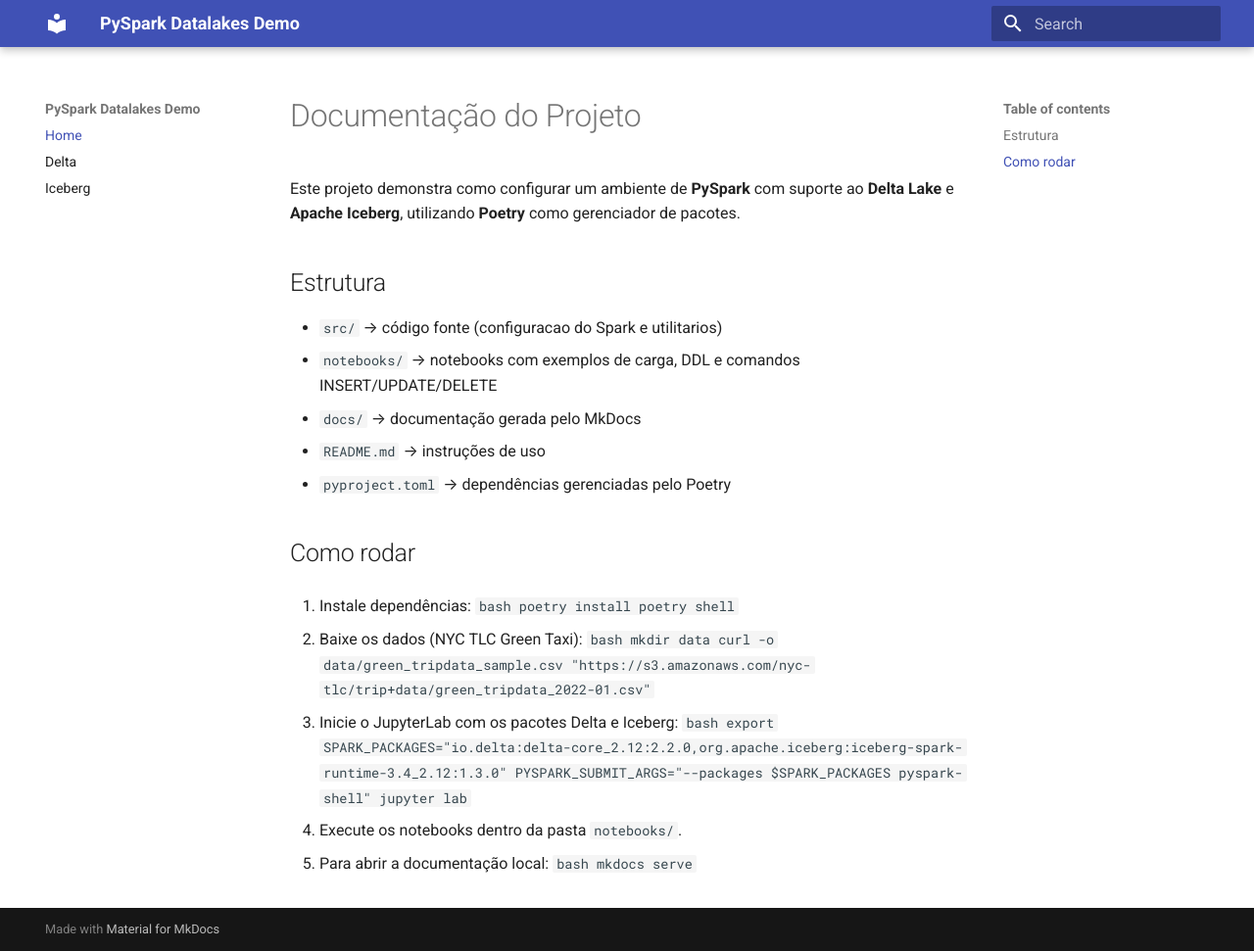
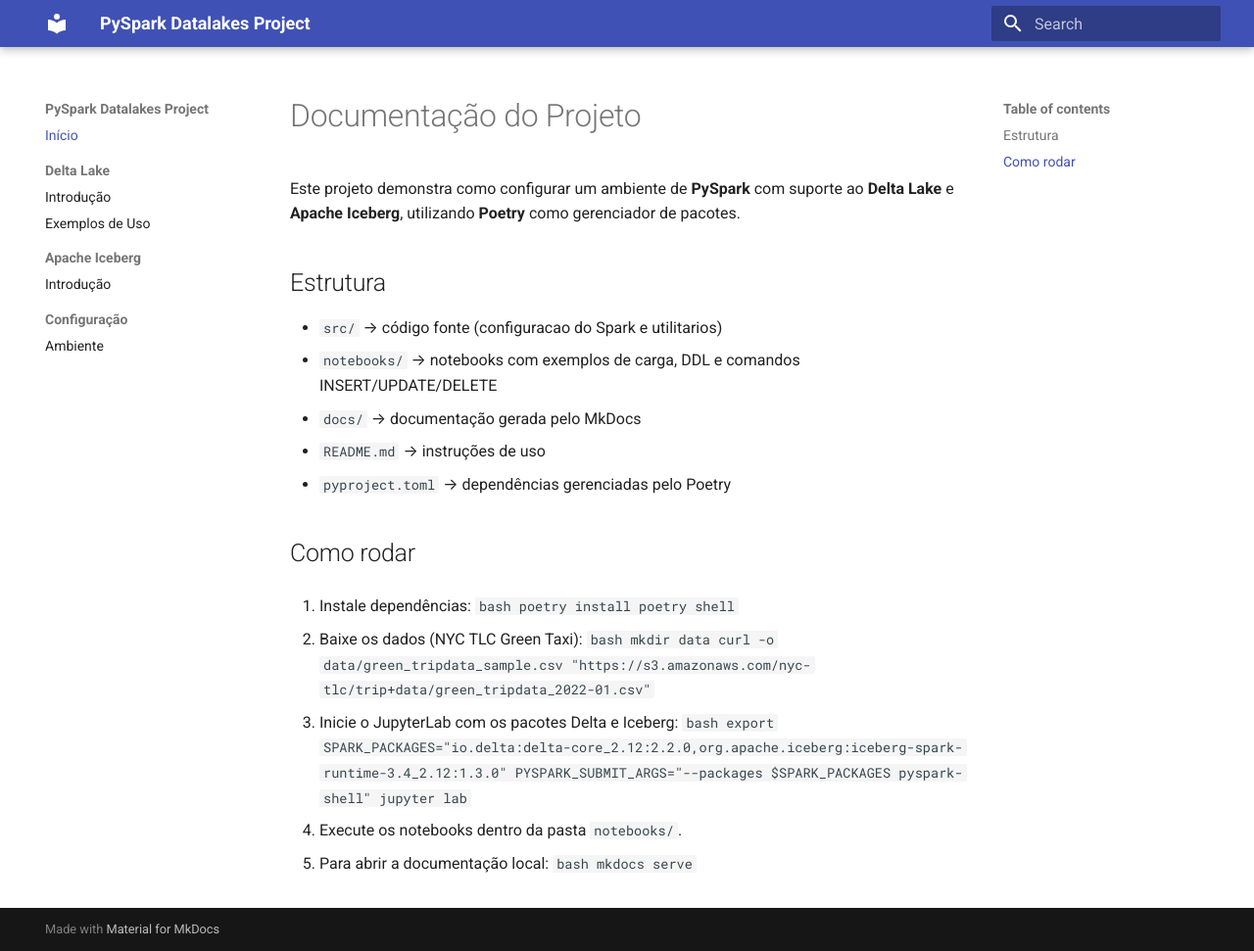
Before and after one commit to Freitas86/ENG_DADOS_SPARK, an MkDocs documentation site: the page built from docs/index.md, in a window 1280 px wide and 971 px high. Shown: the whole window at 98% size. Built offline with MkDocs 1.6.1 and Material for MkDocs 9.7.7, drawn with Linux system fonts in a browser that asks for light colours.

Commit message:
Update mkdocs.yml

```diff
--- a/mkdocs.yml
+++ b/mkdocs.yml
@@ -1,8 +1,23 @@
-site_name: PySpark Datalakes Demo
+site_name: PySpark Datalakes Project
+site_description: Documentação do ambiente PySpark com Delta Lake e Apache Iceberg
+site_author: Gustavo de Freitas
+
 theme:
   name: material
+  features:
+    - navigation.expand
+    - navigation.sections
+    - navigation.top
+    - search.suggest
+    - search.highlight
+    - content.code.copy
 
 nav:
-  - Home: index.md
-  - Delta: delta.md
-  - Iceberg: iceberg.md
+  - Início: index.md
+  - Delta Lake:
+      - Introdução: delta.md
+      - Exemplos de Uso: notebooks/02_load_and_create_tables.ipynb
+  - Apache Iceberg:
+      - Introdução: iceberg.md
+  - Configuração:
+      - Ambiente: notebooks/01_setup.ipynb
```
